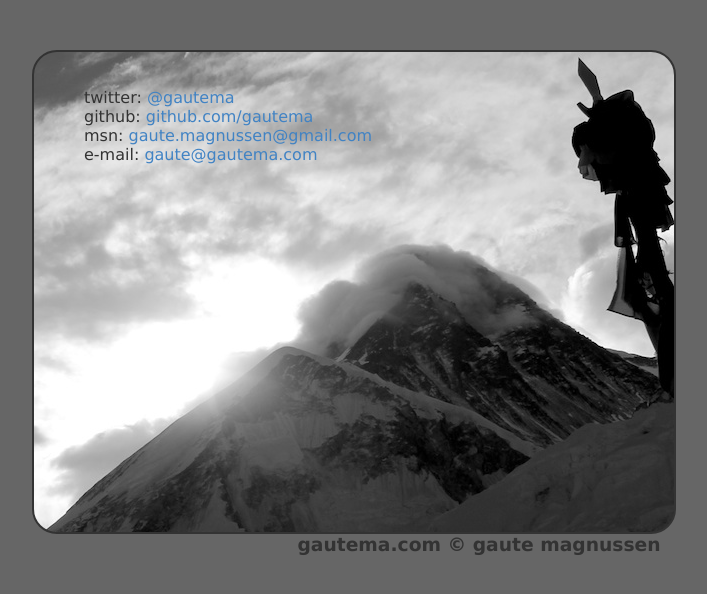
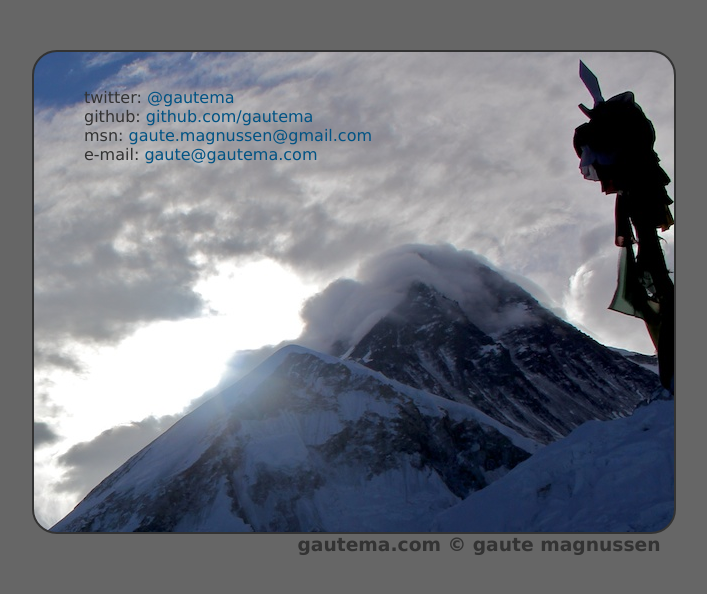
Before and after one commit to gautema/gautema.github.io, a Jekyll site: the page built from index.html, in a window 1280 px wide. Shown: the top 594 px of the page, without its empty margins (286-993 px from the left). Built offline with Jekyll 4.4.1, drawn with Linux system fonts in a browser that asks for light colours.

Commit message:
added colors

```diff
--- a/content/css/main.css
+++ b/content/css/main.css
@@ -23,7 +23,7 @@ h3
 
 a
 {
-	color: #4183C4;
+	color: #015384;
 	text-decoration: none;
 }
 
```
Also changed, not shown: content/images/everest.jpg, content/images/everest_bw.jpg (added).
